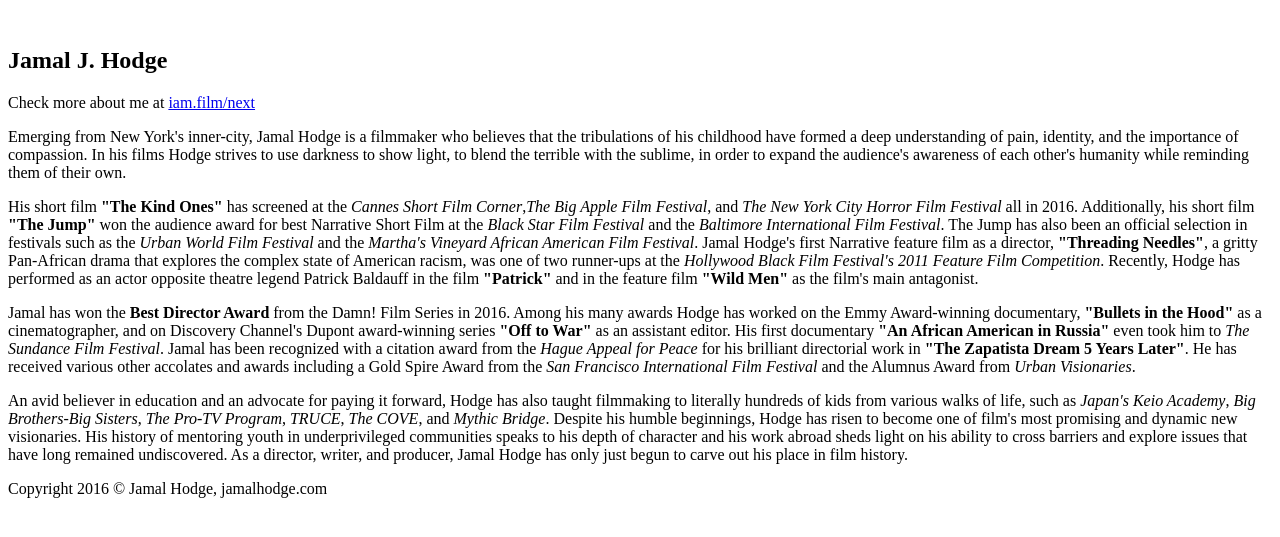
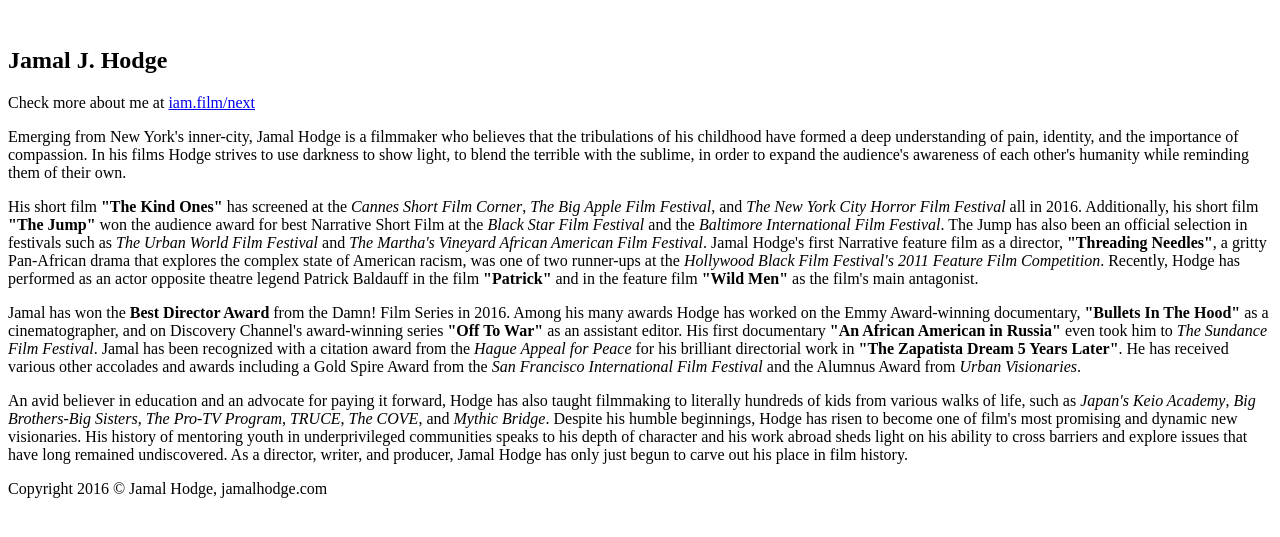
Before and after one commit to nhuntwalker/jhodge-dev, a Python web app: template jhodge_public/templates/about.jinja2 in a window 1280 px wide. Shown: the part 183-720 px from the top of the page. Run offline with Jinja, Linux system fonts and the light colour scheme; the template is opened without the code that fills it, so the values that code supplies are empty; some libraries are stand-ins or nearby versions; some web fonts are replaced.

Commit message:
Updates to the About Me page

```diff
--- a/jhodge_public/templates/about.jinja2
+++ b/jhodge_public/templates/about.jinja2
@@ -17,10 +17,10 @@
                 <div class="half-width">
                     <p>Emerging from New York's inner-city, Jamal Hodge is a filmmaker who believes that the tribulations of his childhood have formed a deep understanding of pain, identity, and the importance of compassion. In his films Hodge strives to use darkness to show light, to blend the terrible with the sublime, in order to expand the audience's awareness of each other's humanity while reminding them of their own.</p>
 
-                    <p>His short film <strong>"The Kind Ones"</strong> has screened at the <em>Cannes Short Film Corner</em>,<em>The Big Apple Film Festival</em>, and <em>The New York City Horror Film Festival</em> all in 2016. Additionally, his short film <strong>"The Jump"</strong> won the audience award for best Narrative Short Film at the <em>Black Star Film Festival</em> and the <em>Baltimore International Film Festival</em>. The Jump has also been an official selection in festivals such as the <em>Urban World Film Festival</em> and the <em>Martha's Vineyard African American Film Festival</em>. Jamal Hodge's first Narrative feature film as a director, <strong>"Threading Needles"</strong>, a gritty Pan-African drama that explores the complex state of American racism, was one of two runner-ups at the <em>Hollywood Black Film Festival's 2011 Feature Film Competition</em>. Recently, Hodge has performed as an actor opposite theatre legend Patrick Baldauff in the film <strong>"Patrick"</strong> and in the feature film <strong>"Wild Men"</strong> as the film's main antagonist.</p>
+                    <p>His short film <strong>"The Kind Ones"</strong> has screened at the <em>Cannes Short Film Corner</em>, <em>The Big Apple Film Festival</em>, and <em>The New York City Horror Film Festival</em> all in 2016. Additionally, his short film <strong>"The Jump"</strong> won the audience award for best Narrative Short Film at the <em>Black Star Film Festival</em> and the <em>Baltimore International Film Festival</em>. The Jump has also been an official selection in festivals such as <em>The Urban World Film Festival</em> and <em>The Martha's Vineyard African American Film Festival</em>. Jamal Hodge's first Narrative feature film as a director, <strong>"Threading Needles"</strong>, a gritty Pan-African drama that explores the complex state of American racism, was one of two runner-ups at the <em>Hollywood Black Film Festival's 2011 Feature Film Competition</em>. Recently, Hodge has performed as an actor opposite theatre legend Patrick Baldauff in the film <strong>"Patrick"</strong> and in the feature film <strong>"Wild Men"</strong> as the film's main antagonist.</p>
                 </div>
                 <div class="half-width">
-                    <p>Jamal has won the <strong>Best Director Award</strong> from the Damn! Film Series in 2016. Among his many awards Hodge has worked on the Emmy Award-winning documentary, <strong>"Bullets in the Hood"</strong> as a cinematographer, and on Discovery Channel's Dupont award-winning series <strong>"Off to War"</strong> as an assistant editor. His first documentary <strong>"An African American in Russia"</strong> even took him to <em>The Sundance Film Festival</em>. Jamal has been recognized with a citation award from the <em>Hague Appeal for Peace</em> for his brilliant directorial work in <strong>"The Zapatista Dream 5 Years Later"</strong>. He has received various other accolates and awards including a Gold Spire Award from the <em>San Francisco International Film Festival</em> and the Alumnus Award from <em>Urban Visionaries</em>.</p>
+                    <p>Jamal has won the <strong>Best Director Award</strong> from the Damn! Film Series in 2016. Among his many awards Hodge has worked on the Emmy Award-winning documentary, <strong>"Bullets In The Hood"</strong> as a cinematographer, and on Discovery Channel's award-winning series <strong>"Off To War"</strong> as an assistant editor. His first documentary <strong>"An African American in Russia"</strong> even took him to <em>The Sundance Film Festival</em>. Jamal has been recognized with a citation award from the <em>Hague Appeal for Peace</em> for his brilliant directorial work in <strong>"The Zapatista Dream 5 Years Later"</strong>. He has received various other accolades and awards including a Gold Spire Award from the <em>San Francisco International Film Festival</em> and the Alumnus Award from <em>Urban Visionaries</em>.</p>
 
                     <p>An avid believer in education and an advocate for paying it forward, Hodge has also taught filmmaking to literally hundreds of kids from various walks of life, such as <em>Japan's Keio Academy</em>, <em>Big Brothers-Big Sisters</em>, <em>The Pro-TV Program</em>, <em>TRUCE</em>, <em>The COVE</em>, and <em>Mythic Bridge</em>. Despite his humble beginnings, Hodge has risen to become one of film's most promising and dynamic new visionaries. His history of mentoring youth in underprivileged communities speaks to his depth of character and his work abroad sheds light on his ability to cross barriers and explore issues that have long remained undiscovered. As a director, writer, and producer, Jamal Hodge has only just begun to carve out his place in film history.</p>
                 </div>
```
